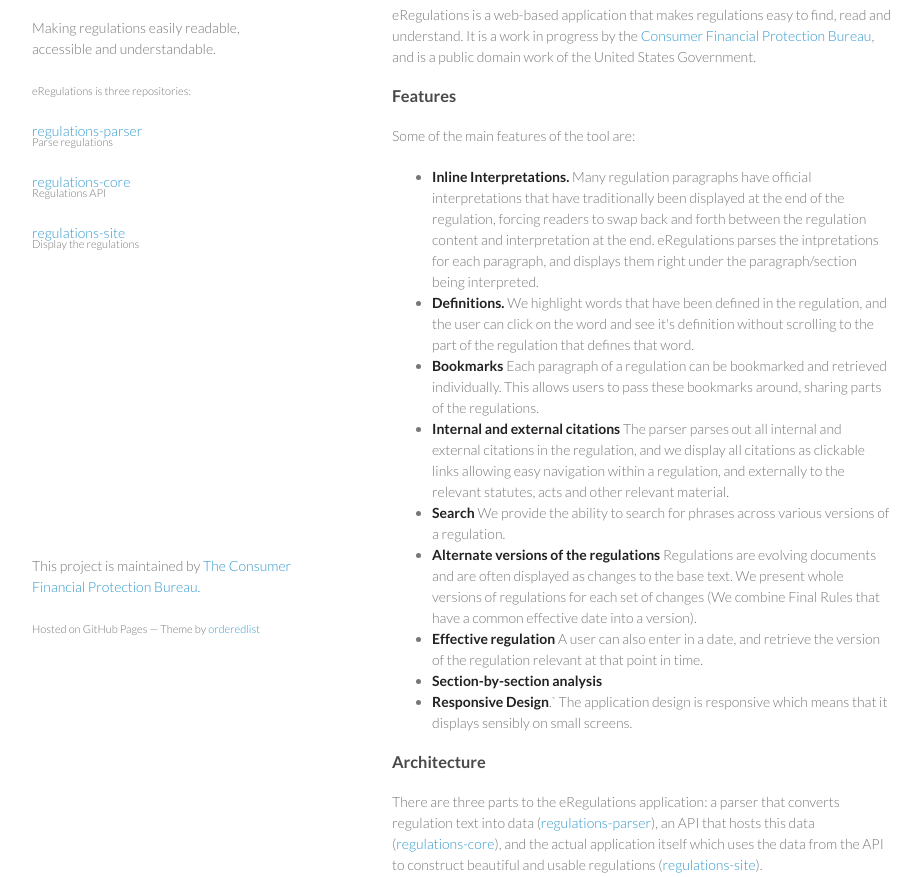
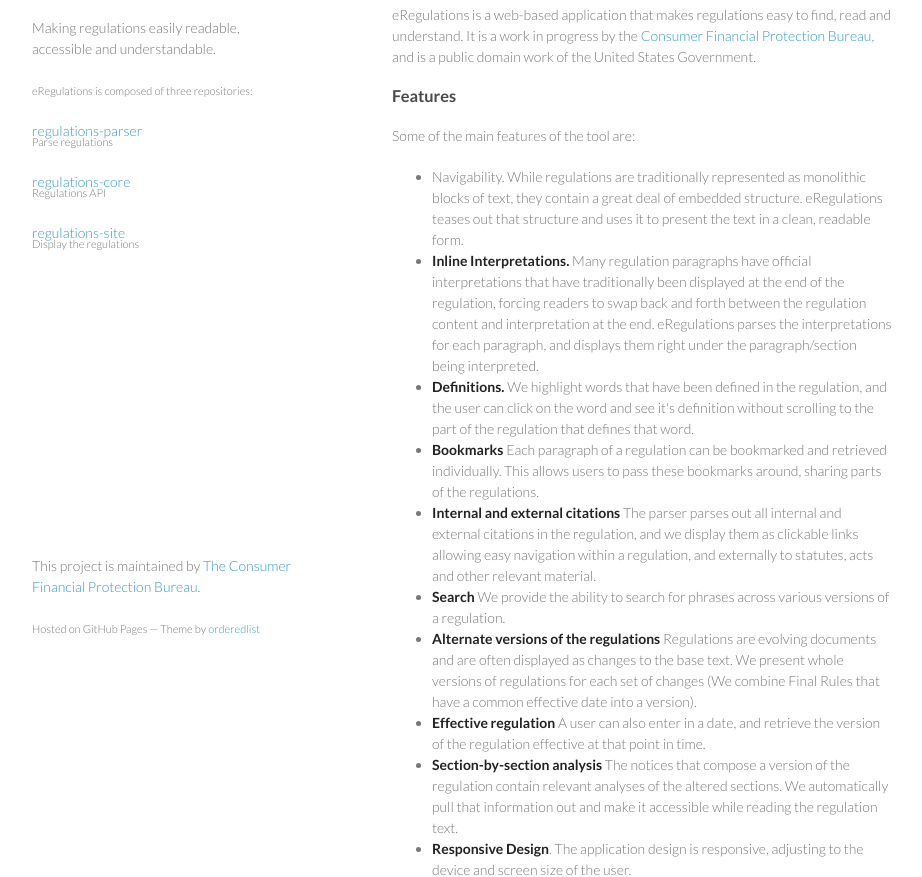
Before and after one commit to khandelwal/eregulations, a plain HTML site: page index.html in a window 1280 px wide. Shown: the part 92-969 px from the top of the page, without its empty margins (178-1100 px from the left). Drawn offline with Linux system fonts and the light colour scheme.

Commit message:
Add navigability; tweak wording

```diff
--- a/index.html
+++ b/index.html
@@ -18,7 +18,7 @@
         <h1>eRegulations</h1>
         <p>Making regulations easily readable, accessible and understandable.</p>
 
-        <p class="view"><small>eRegulations is three repositories:</small></p>
+        <p class="view"><small>eRegulations is composed of three repositories:</small></p>
 
         <p class="view">
             <a href="https://github.com/cfpb/regulations-parser">regulations-parser<small>Parse regulations</small></a>
@@ -52,11 +52,18 @@
 <ul>
 
     <li>
+      <string>Navigability.</string> While regulations are traditionally represented as
+      monolithic blocks of text, they contain a great deal of embedded structure.
+      eRegulations teases out that structure and uses it to present the text in a clean,
+      readable form.
+    </li>
+
+    <li>
     <strong> Inline Interpretations. </strong>  Many regulation paragraphs have official
     interpretations that have traditionally been displayed at the end of the
     regulation, forcing readers to swap back and forth between the regulation
     content and interpretation at the end. eRegulations parses the
-    intpretations for each paragraph, and displays them right under the
+    interpretations for each paragraph, and displays them right under the
     paragraph/section being interpreted.
     </li>
 
@@ -74,9 +81,8 @@
     <li>
         <strong>Internal and external citations</strong> The parser parses out
         all internal and external citations in the regulation, and we display
-        all citations as clickable links allowing easy navigation within a
-        regulation, and externally to the relevant statutes, acts and other
-        relevant material.
+        them as clickable links allowing easy navigation within a regulation,
+        and externally to statutes, acts and other relevant material.
     </li>
     <li>
         <strong>Search</strong>
@@ -93,14 +99,17 @@
     </li>
     <li>
         <strong>Effective regulation</strong> A user can also enter in a date,
-        and retrieve the version of the regulation relevant at that point in time.
+        and retrieve the version of the regulation effective at that point in time.
     </li>
     <li>
-        <strong>Section-by-section analysis</strong>
+        <strong>Section-by-section analysis</strong> The notices that compose a
+        version of the regulation contain relevant analyses of the altered sections.
+        We automatically pull that information out and make it accessible while
+        reading the regulation text.
     </li>
     <li>
-        <strong>Responsive Design</strong>.` The application design is
-        responsive which means that it displays sensibly on small screens.
+        <strong>Responsive Design</strong>. The application design is
+        responsive, adjusting to the device and screen size of the user.
     </li>
 
 </ul>
@@ -113,7 +122,7 @@
     href="http://github.com/CFPB/regulations-parser">regulations-parser</a>),
     an API that hosts this data (<a
     href="http://github.com/eregs/regulations-core">regulations-core</a>), and
-    the actual application itself which uses the data from the API to construct
+    a webapp which uses the data from the API to construct
     beautiful and usable regulations (<a
     href="http://github.com/eregs/regulations-site">regulations-site</a>).
 </p>
@@ -126,7 +135,7 @@ would then use regulations-core to as necessary to display regulations.  </p>
 
 <p> regulations-parser is written in Python. </p>
 
-<p> regulations-core is a MySQL backed Django application. </p>
+<p> regulations-core is a Django and Haystack application. </p>
 
 <p>
 The regulations-site front-end is a Backbone.js application nested within AMD
@@ -136,10 +145,10 @@ for unit testing. On the back-end regulations-site is a Django application.
 
 <h3> Open Source and Contributing </h3>
 
-We invite contributions to any part of the application. The project is in the
+<p></p>We invite contributions to any part of the application. The project is in the
 public domain, and all contributions to it will be released as such. By
 submitting a pull request, you are agreeing to comply with the following
-contributor agreement:
+contributor agreement:</p>
 
 <code>
 I dedicate any and all copyright interest in this software to the public
```
